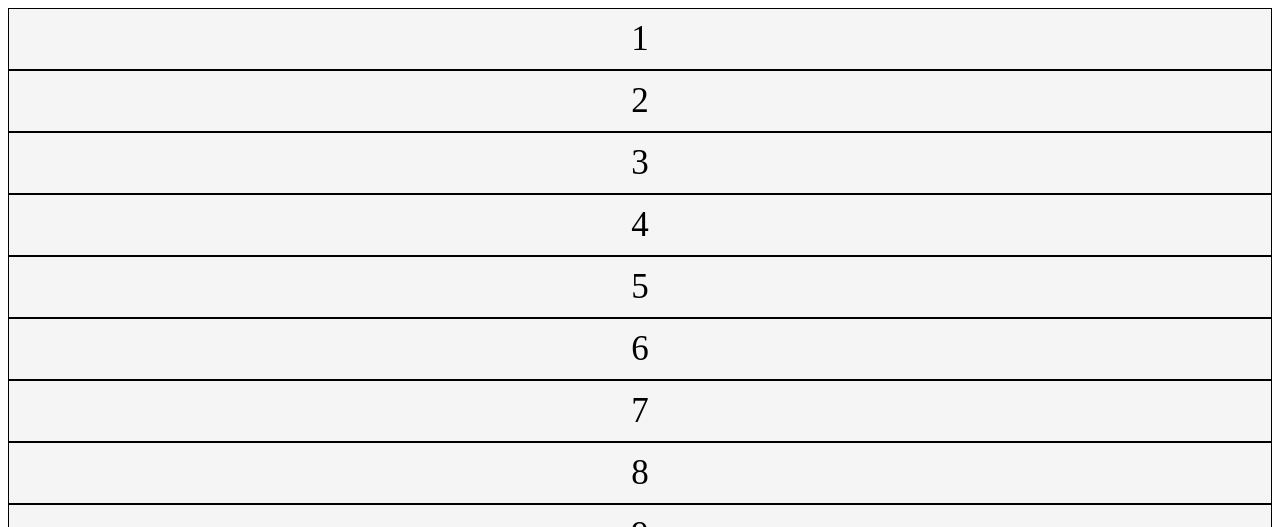
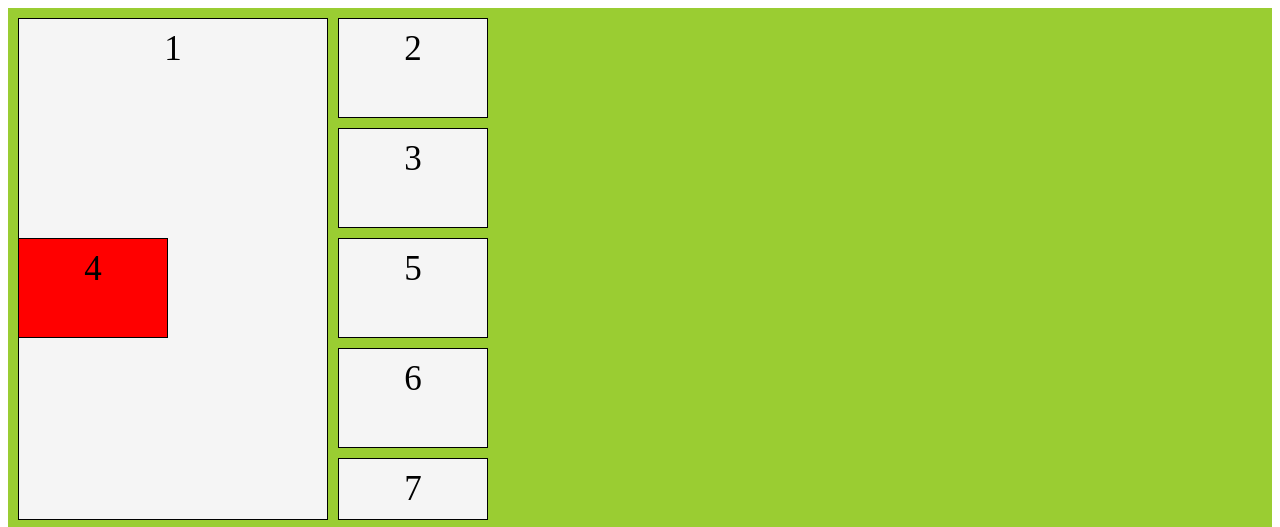
Before and after one commit to Hamid-R-F/git-tutorial2, a plain HTML site: page main.html in a window 1280 px wide. Shown: the top 527 px of the page. Drawn offline with Linux system fonts and the light colour scheme.

Commit message:
add style.css

```diff
--- a/style.css
+++ b/style.css
@@ -1,5 +1,10 @@
 .container{
-
+    background-color: yellowgreen;
+    padding: 10px;
+    display: grid;
+    grid-template-columns: repeat(3, 150px);
+    grid-template-rows: repeat(4, 100px);
+    gap: 10px;
 }
 .item{
     background-color: whitesmoke;
@@ -7,4 +12,28 @@
     padding: 10px;
     font-size: 35px;
     text-align: center;
+    grid-template: ;
 }
+.item1{
+    grid-row-start: 1;
+    grid-row-end: span 5;
+    grid-column-start: 1;
+    grid-column-end: span 2;
+
+}
+/* .item2{
+    grid-row-start:3 ;
+    grid-row-end:4 ;
+    grid-column-start:3 ;
+    grid-column-end:4 ;
+} */
+.item2{
+    /* grid-row: 3/4;
+    grid-column: 3/4; */
+
+}
+.item4{
+    background-color: red;
+    grid-row: 3/4;
+    grid-column: 1/2;
+}
```
